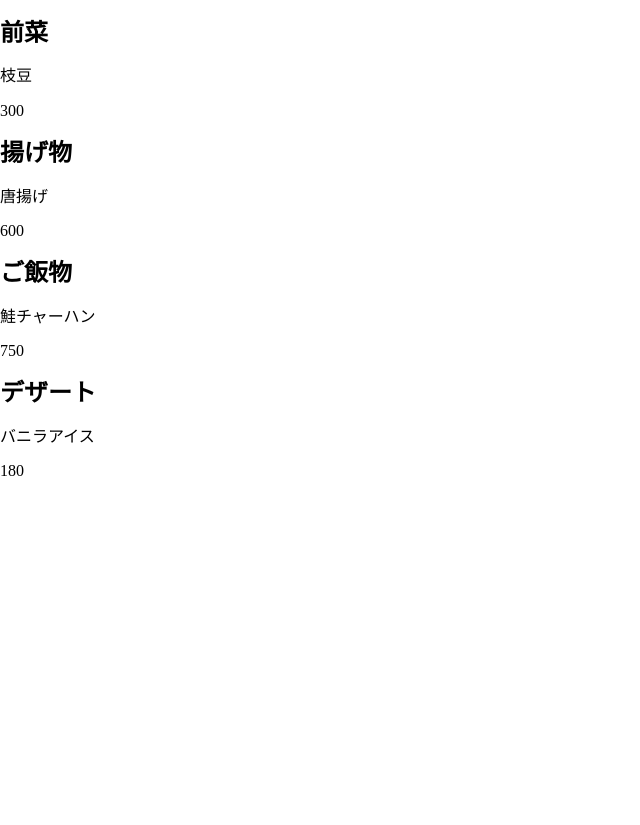
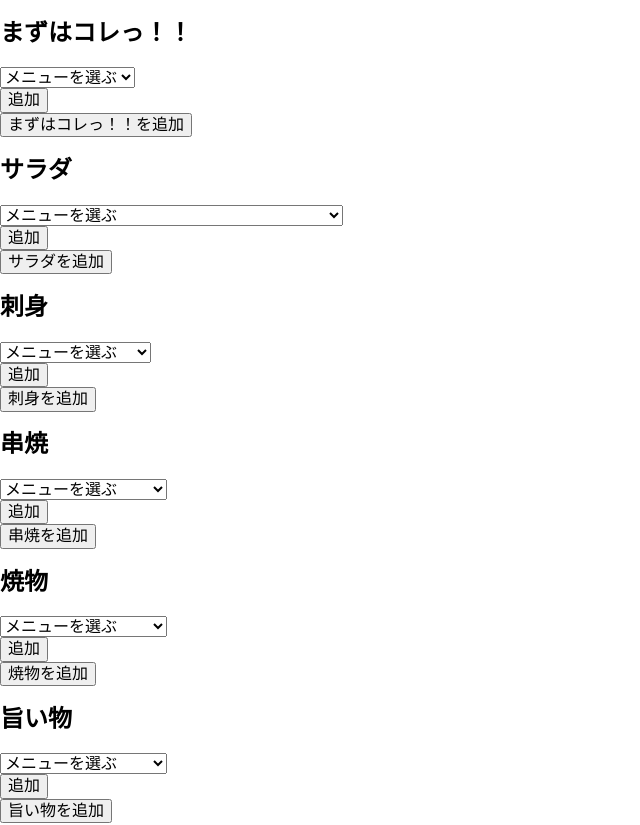
Before and after one commit to TakuKobayashi/46iothack, an Angular app in the folder front/yoroiothack/: page /detail in a window 1280 px wide. Shown: the top 825 px of the page, without its empty margins (0-640 px from the left). Before the commit the page ends 800 px from the top, so only its background shows below. Built offline with nearby package versions, Linux system fonts and the light colour scheme.

Commit message:
詳細画面をかんたんに表示する

```diff
--- a/front/yoroiothack/src/app/detail/detail.component.html
+++ b/front/yoroiothack/src/app/detail/detail.component.html
@@ -1,7 +1,29 @@
-<div *ngFor="let menu of menus">
+<div *ngFor="let category of categoryList">
   <div>
-    <h2>{{menu.category}}</h2>
-    <p>{{menu.name}}</p>
-    <p>{{menu.price}}</p>
+    <h2>{{category}}</h2>
+    <div *ngFor="let selectedMenu of getSelectedMenuByCategory(category)">
+      <p>{{selectedMenu.name}}</p>
+      <p>{{selectedMenu.price_in}}</p>
+    </div>
+    <div>
+      <form #f="ngForm">
+        <select name="menu" ngModel>
+          <option value="" disabled>メニューを選ぶ</option>
+          <option *ngFor="let menu of getCategoryMenu(category)" [ngValue]="menu">
+            {{ menu.name }}
+          </option>
+        </select>
+      </form>
+      <button (click)="selectMenu(f.value)"
+      >追加</button>
+    </div>
+    <div>
+      <button (click)="clickAdd(category)"
+              class=""
+      >{{category}}を追加</button>
+    </div>
   </div>
 </div>
+<div>
+  <button>たのむ</button>
+</div>
--- a/front/yoroiothack/src/app/detail/detail.component.ts
+++ b/front/yoroiothack/src/app/detail/detail.component.ts
@@ -1,6 +1,6 @@
 import { Component, OnInit } from '@angular/core';
-import {Menu} from "../menu";
-import {MenuService} from "../menu.service";
+import { Menu } from "../menu";
+import { MenuService, CATEGORY } from "../menu.service";
 
 @Component({
   selector: 'app-detail',
@@ -10,6 +10,8 @@ import {MenuService} from "../menu.service";
 export class DetailComponent implements OnInit {
 
   private menus: Menu[];
+  private selectedMenus: Menu[];
+  private categoryList : string[];
 
   constructor(private menuService: MenuService) {}
 
@@ -18,8 +20,27 @@ export class DetailComponent implements OnInit {
   }
 
   private init(): void {
-    this.menus = this.menuService.getMenus();
-    console.log(this.menus);
+    this.menus         = this.menuService.getMenus();
+    this.selectedMenus = this.menuService.getSelectedMenus();
+    this.categoryList  = CATEGORY;
+  }
+
+  clickAdd(category: string): void {
+    console.log(`${category}を追加`);
+  }
+
+  getCategoryMenu(category: string): Menu[] {
+    return this.menus.filter((menu) => menu.category_name === category);
+  }
+
+  getSelectedMenuByCategory(category: string): Menu[] {
+    return this.selectedMenus.filter((menu) => menu.category_name === category);
+  }
+
+  selectMenu(menu: Menu): void {
+    this.selectedMenus = this.menuService.addMenu(menu);
+    console.log(this.selectedMenus);
+
   }
 
 }
--- a/front/yoroiothack/src/app/menu.service.ts
+++ b/front/yoroiothack/src/app/menu.service.ts
@@ -1,33 +1,349 @@
 import { Injectable } from '@angular/core';
 import {Menu} from "./menu";
+
+export const CATEGORY: string[] = [
+  `まずはコレっ！！`, `サラダ`, `刺身`, `串焼`, `焼物`, `旨い物`,
+  `揚物`, `鉄板焼`, `ピザ`, `お食事`, `デザート`
+];
 
 @Injectable()
 export class MenuService {
 
   menus: Menu[];
-  selectedMenu: Menu[];
+  selectedMenus: any[];
 
   constructor() {
-    this.menus = [
+    this.selectedMenus = [];
+    this.menus        = [
       {
-        category: `前菜`,
-        name: `枝豆`,
-        price: 300
+        id: 1,
+        name: `きゅうり一本漬`,
+        type: `food`,
+        category: 1,
+        category_name: 'まずはコレっ！！',
+        price: 310,
+        price_in: 335,
+        kcal: 24,
       },
       {
-        category: `揚げ物`,
-        name: `唐揚げ`,
-        price: 600
+        id: 2,
+        name: `なす一本漬`,
+        type: `food`,
+        category: 1,
+        category_name: 'まずはコレっ！！',
+        price: 310,
+        price_in: 335,
+        kcal: 49,
       },
       {
-        category: `ご飯物`,
-        name: `鮭チャーハン`,
-        price: 750
+        id: 3,
+        name: `枝豆`,
+        type: `food`,
+        category: 1,
+        category_name: 'まずはコレっ！！',
+        price: 290,
+        price_in: 313,
+        kcal: 142,
       },
       {
-        category: `デザート`,
-        name: `バニラアイス`,
-        price: 180
+        id: 14,
+        name: `チョレギサラダ`,
+        type: `food`,
+        category: 2,
+        category_name: 'サラダ',
+        price: 390,
+        price_in: 421,
+        kcal: 95,
+      },
+      {
+        id: 15,
+        name: `さっぱりレモンサラダ（塩麹ドレッシング）`,
+        type: `food`,
+        category: 2,
+        category_name: 'サラダ',
+        price: 390,
+        price_in: 421,
+        kcal: 195,
+      },
+      {
+        id: 16,
+        name: `具沢山シーザーサラダ`,
+        type: `food`,
+        category: 2,
+        category_name: 'サラダ',
+        price: 480,
+        price_in: 518,
+        kcal: 219,
+      },
+      {
+        id: 21,
+        name: `まぐろ刺身`,
+        type: `food`,
+        category: 3,
+        category_name: '刺身',
+        price: 480,
+        price_in: 518,
+        kcal: 72,
+      },
+      {
+        id: 22,
+        name: `厳選〆さば`,
+        type: `food`,
+        category: 3,
+        category_name: '刺身',
+        price: 360,
+        price_in: 389,
+        kcal: 99,
+      },
+      {
+        id: 23,
+        name: `刺身三種盛り合せ`,
+        type: `food`,
+        category: 3,
+        category_name: '刺身',
+        price: 550,
+        price_in: 594,
+        kcal: 120,
+      },
+      {
+        id: 27,
+        name: `串焼盛り合せ`,
+        type: `food`,
+        category: 4,
+        category_name: '串焼',
+        price: 640,
+        price_in: 691,
+        kcal: 530,
+      },
+      {
+        id: 28,
+        name: `バラエティ盛り合せ`,
+        type: `food`,
+        category: 4,
+        category_name: '串焼',
+        price: 1450,
+        price_in: 1560,
+        kcal: 1144,
+      },
+      {
+        id: 29,
+        name: `ねぎ串（１本）`,
+        type: `food`,
+        category: 4,
+        category_name: '串焼',
+        price: 130,
+        price_in: 140,
+        kcal: 24,
+      },
+      {
+        id: 53,
+        name: `子持ちシシャモ`,
+        type: `food`,
+        category: 5,
+        category_name: '焼物',
+        price: 300,
+        price_in: 324,
+        kcal: 114,
+      },
+      {
+        id: 54,
+        name: `北海道産　真ほっけ`,
+        type: `food`,
+        category: 5,
+        category_name: '焼物',
+        price: 780,
+        price_in: 842,
+        kcal: 365,
+      },
+      {
+        id: 55,
+        name: `エイヒレ`,
+        type: `food`,
+        category: 5,
+        category_name: '焼物',
+        price: 360,
+        price_in: 389,
+        kcal: 172,
+      },
+      {
+        id: 60,
+        name: `ほうれん草ベーコン`,
+        type: `food`,
+        category: 6,
+        category_name: '旨い物',
+        price: 300,
+        price_in: 324,
+        kcal: 121,
+      },
+      {
+        id: 61,
+        name: `レバニラ炒め`,
+        type: `food`,
+        category: 6,
+        category_name: '旨い物',
+        price: 390,
+        price_in: 421,
+        kcal: 370,
+      },
+      {
+        id: 62,
+        name: `鉄板餃子`,
+        type: `food`,
+        category: 6,
+        category_name: '旨い物',
+        price: 340,
+        price_in: 367,
+        kcal: 288,
+      },
+      {
+        id: 80,
+        name: `ポテトフライ`,
+        type: `food`,
+        category: 7,
+        category_name: '揚物',
+        price: 330,
+        price_in: 356,
+        kcal: 330,
+      },
+      {
+        id: 81,
+        name: `鶏軟骨唐揚`,
+        type: `food`,
+        category: 7,
+        category_name: '揚物',
+        price: 330,
+        price_in: 356,
+        kcal: 168,
+      },
+      {
+        id: 82,
+        name: `みんなでおつまみ盛り`,
+        type: `food`,
+        category: 7,
+        category_name: '揚物',
+        price: 888,
+        price_in: 959,
+        kcal: 997,
+      },
+      {
+        id: 92,
+        name: `もちチー焼`,
+        type: `food`,
+        category: 8,
+        category_name: '鉄板焼',
+        price: 420,
+        price_in: 454,
+        kcal: 357,
+      },
+      {
+        id: 93,
+        name: `大盛りもやし炒め`,
+        type: `food`,
+        category: 8,
+        category_name: '鉄板焼',
+        price: 380,
+        price_in: 410,
+        kcal: 230,
+      },
+      {
+        id: 94,
+        name: `あらびきウインナー`,
+        type: `food`,
+        category: 8,
+        category_name: '鉄板焼',
+        price: 480,
+        price_in: 518,
+        kcal: 427,
+      },
+      {
+        id: 100,
+        name: `バジルピザ`,
+        type: `food`,
+        category: 9,
+        category_name: 'ピザ',
+        price: 380,
+        price_in: 410,
+        kcal: 315,
+      },
+      {
+        id: 101,
+        name: `ミックスピザ`,
+        type: `food`,
+        category: 9,
+        category_name: 'ピザ',
+        price: 680,
+        price_in: 734,
+        kcal: 699,
+      },
+      {
+        id: 102,
+        name: `ミックスピザ[ハーフ]`,
+        type: `food`,
+        category: 9,
+        category_name: 'ピザ',
+        price: 420,
+        price_in: 454,
+        kcal: 342,
+      },
+      {
+        id: 108,
+        name: `塩焼そば`,
+        type: `food`,
+        category: 10,
+        category_name: 'お食事',
+        price: 390,
+        price_in: 421,
+        kcal: 410,
+      },
+      {
+        id: 109,
+        name: `みそ汁`,
+        type: `food`,
+        category: 10,
+        category_name: 'お食事',
+        price: 50,
+        price_in: 54,
+        kcal: 40,
+      },
+      {
+        id: 110,
+        name: `キムチチャーハン`,
+        type: `food`,
+        category: 10,
+        category_name: 'お食事',
+        price: 420,
+        price_in: 454,
+        kcal: 452,
+      },
+      {
+        id: 122,
+        name: `アイスブリュレ`,
+        type: `food`,
+        category: 11,
+        category_name: 'デザート',
+        price: 320,
+        price_in: 346,
+        kcal: 194,
+      },
+      {
+        id: 123,
+        name: `アイスクリーム　ブルーベリーソース掛け`,
+        type: `food`,
+        category: 11,
+        category_name: 'デザート',
+        price: 150,
+        price_in: 162,
+        kcal: 59,
+      },
+      {
+        id: 124,
+        name: `アイスクレープ　マンゴーソース添え`,
+        type: `food`,
+        category: 11,
+        category_name: 'デザート',
+        price: 360,
+        price_in: 389,
+        kcal: 134,
       }
     ]
   }
@@ -36,6 +352,20 @@ export class MenuService {
     return this.menus;
   }
 
+  getSelectedMenus(): Menu[] {
+    return this.selectedMenus;
+  }
+
+  getCategoryMenu(id: number): Menu[] {
+    let categoryMenu = this.menus.filter((menu) => menu.category === id);
+    return categoryMenu;
+  }
+
+  addMenu(menu: Menu): Menu[] {
+    this.selectedMenus.push(menu);
+    return this.selectedMenus;
+  }
+
 
 
 }
```
Also changed, not shown: front/yoroiothack/src/app/menu.ts (+6 -1 lines).
